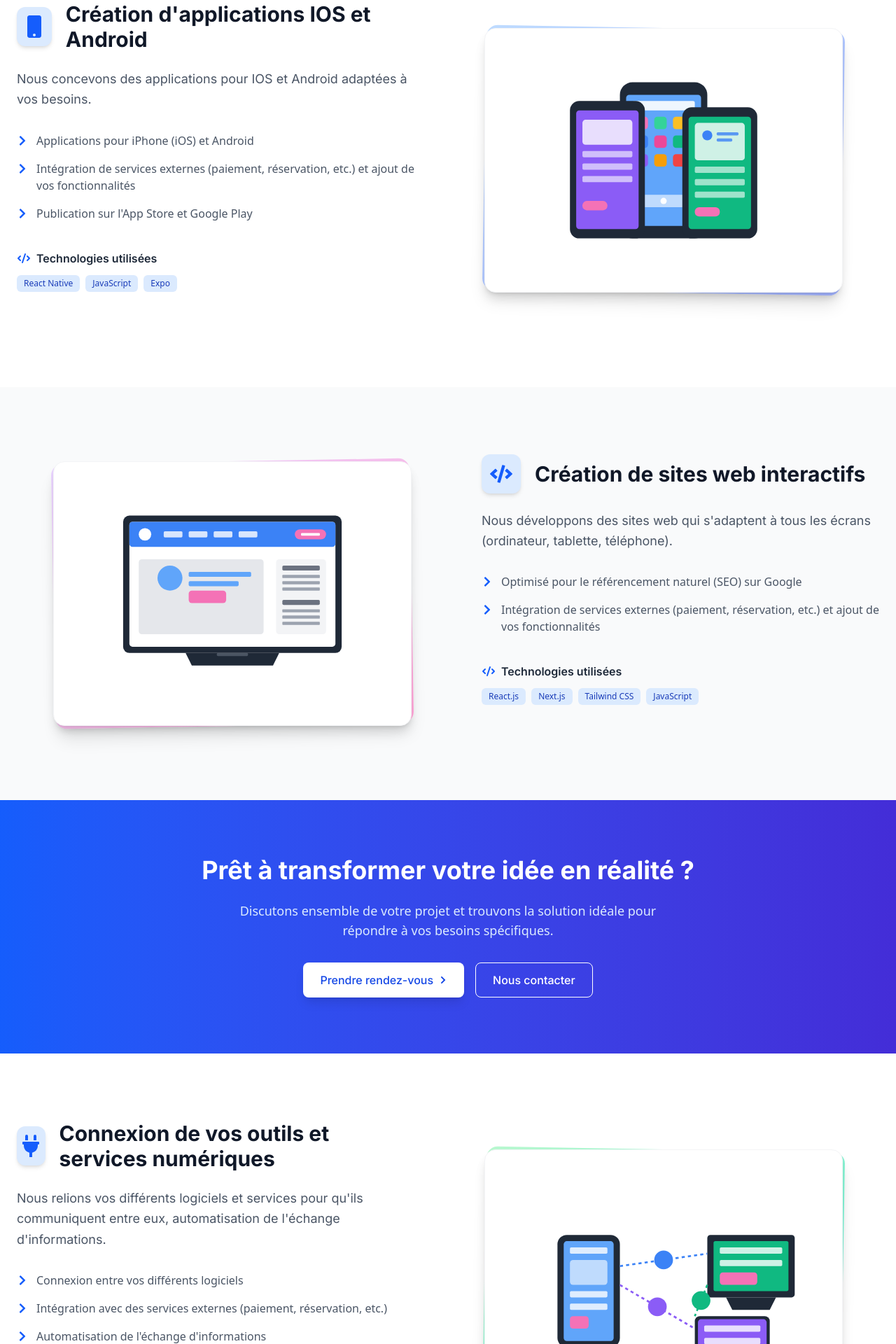
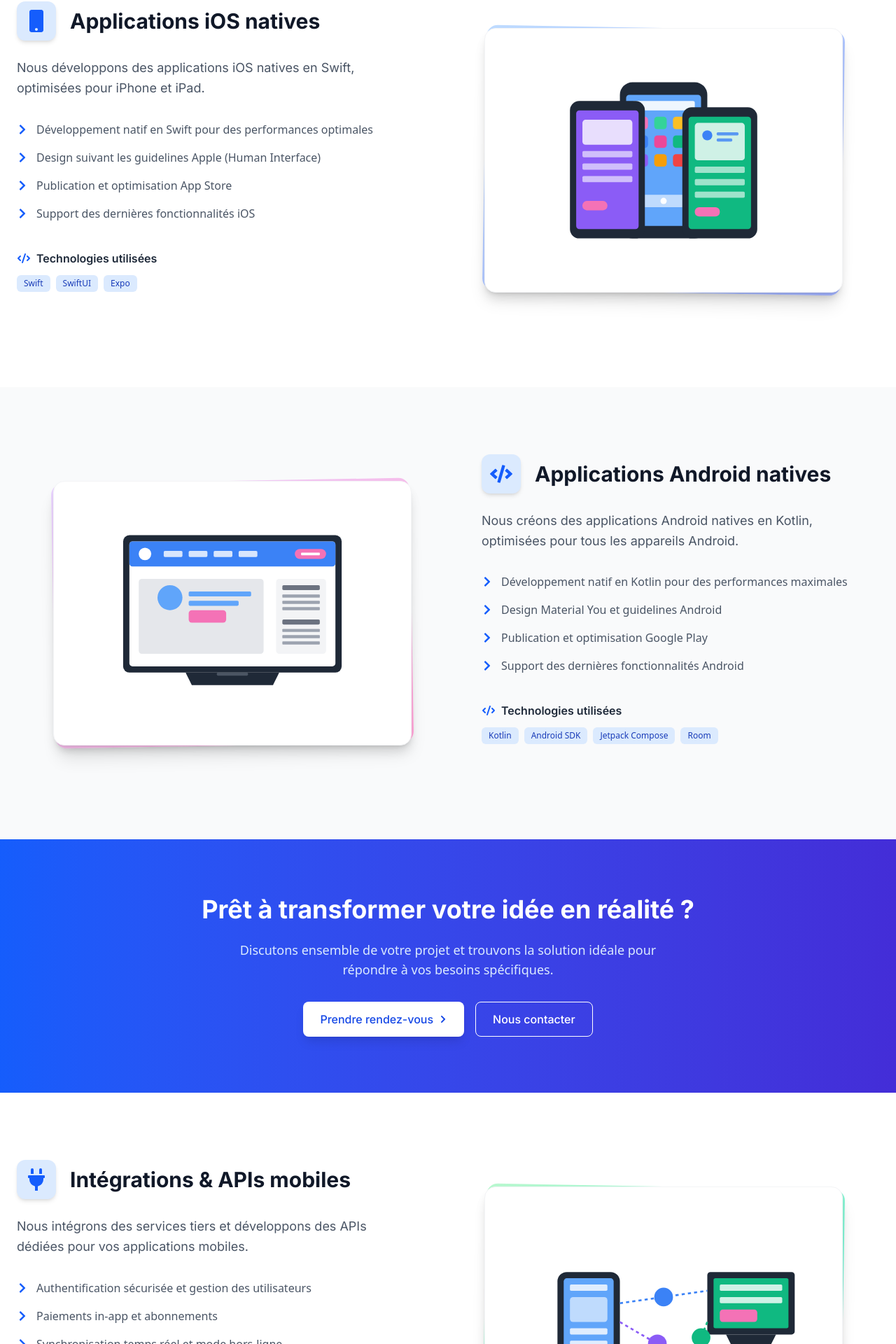
Before and after one commit to Lodgic-LLC/Landing-Website, a Next.js app: page /services in a window 1280 px wide. Shown: the part 635-2555 px from the top of the page at 70% size. Built offline with nearby package versions, Linux system fonts and the light colour scheme.

Commit message:
delete web

```diff
--- a/src/app/services/page.tsx
+++ b/src/app/services/page.tsx
@@ -3,11 +3,13 @@ import Link from 'next/link'
 import { FaMobile, FaCode, FaPlug, FaTools, FaChevronRight } from 'react-icons/fa'
 
 export const metadata: Metadata = {
-  title: 'Lodgic - Services',
-  description: 'Découvrez nos services et comment nous pouvons vous aider à atteindre vos objectifs numériques',
+  title: 'Lodgic - Services de Développement Mobile',
+  description:
+    'Découvrez nos services de développement mobile natif iOS et Android pour créer des applications performantes et innovantes',
   openGraph: {
-    title: 'Lodgic - Services',
-    description: 'Découvrez nos services et comment nous pouvons vous aider à atteindre vos objectifs numériques',
+    title: 'Lodgic - Services de Développement Mobile',
+    description:
+      'Découvrez nos services de développement mobile natif iOS et Android pour créer des applications performantes et innovantes',
     url: 'https://lodgic-dev.com/services',
     siteName: 'Lodgic',
     images: [
@@ -15,7 +17,7 @@ export const metadata: Metadata = {
         url: 'https://lodgic-dev.com/FullLogo_Transparent_NoBuffer.png',
         width: 1200,
         height: 630,
-        alt: 'Lodgic Services',
+        alt: 'Lodgic Services Mobile',
       },
     ],
     locale: 'fr_FR',
@@ -32,54 +34,58 @@ export default function Services() {
     {
       id: 1,
       icon: <FaMobile className="h-8 w-8 text-blue-600" />,
-      title: "Création d'applications IOS et Android",
-      description: 'Nous concevons des applications pour IOS et Android adaptées à vos besoins.',
+      title: 'Applications iOS natives',
+      description: 'Nous développons des applications iOS natives en Swift, optimisées pour iPhone et iPad.',
       color: 'from-blue-200 to-indigo-300',
       delay: 100,
       features: [
-        'Applications pour iPhone (iOS) et Android',
-        'Intégration de services externes (paiement, réservation, etc.) et ajout de vos fonctionnalités',
-        "Publication sur l'App Store et Google Play",
+        'Développement natif en Swift pour des performances optimales',
+        'Design suivant les guidelines Apple (Human Interface)',
+        'Publication et optimisation App Store',
+        'Support des dernières fonctionnalités iOS',
       ],
     },
     {
       id: 2,
       icon: <FaCode className="h-8 w-8 text-blue-600" />,
-      title: 'Création de sites web interactifs',
-      description: "Nous développons des sites web qui s'adaptent à tous les écrans (ordinateur, tablette, téléphone).",
+      title: 'Applications Android natives',
+      description:
+        'Nous créons des applications Android natives en Kotlin, optimisées pour tous les appareils Android.',
       color: 'from-purple-200 to-pink-300',
       delay: 200,
       features: [
-        'Optimisé pour le référencement naturel (SEO) sur Google',
-        'Intégration de services externes (paiement, réservation, etc.) et ajout de vos fonctionnalités',
+        'Développement natif en Kotlin pour des performances maximales',
+        'Design Material You et guidelines Android',
+        'Publication et optimisation Google Play',
+        'Support des dernières fonctionnalités Android',
       ],
     },
     {
       id: 3,
       icon: <FaPlug className="h-8 w-8 text-blue-600" />,
-      title: 'Connexion de vos outils et services numériques',
-      description:
-        "Nous relions vos différents logiciels et services pour qu'ils communiquent entre eux, automatisation de l'échange d'informations.",
+      title: 'Intégrations & APIs mobiles',
+      description: 'Nous intégrons des services tiers et développons des APIs dédiées pour vos applications mobiles.',
       color: 'from-green-200 to-teal-300',
       delay: 300,
       features: [
-        'Connexion entre vos différents logiciels',
-        'Intégration avec des services externes (paiement, réservation, etc.)',
-        "Automatisation de l'échange d'informations",
+        'Authentification sécurisée et gestion des utilisateurs',
+        'Paiements in-app et abonnements',
+        'Synchronisation temps réel et mode hors-ligne',
+        'APIs REST et GraphQL optimisées mobile',
       ],
     },
     {
       id: 4,
       icon: <FaTools className="h-8 w-8 text-blue-600" />,
-      title: 'Assistance et amélioration continue',
-      description:
-        "Aprés la réalisation de votre applicaiton, nous vous accompagnons dans l'amélioration de votre application.",
+      title: 'Maintenance & Évolution',
+      description: "Nous assurons le suivi, la maintenance et l'évolution de vos applications mobiles dans le temps.",
       color: 'from-yellow-200 to-amber-300',
       delay: 400,
       features: [
-        'Protection contre les risques de sécurité',
-        'Assistance en cas de problème',
-        'Sauvegarde régulière de vos données',
+        'Mises à jour régulières et correctifs',
+        'Monitoring des performances et crash reporting',
+        'Support technique réactif',
+        'Évolutions et nouvelles fonctionnalités',
       ],
     },
   ]
@@ -177,11 +183,11 @@ export default function Services() {
         <div className="container mx-auto px-4 sm:px-6 relative z-10">
           <div className="text-center max-w-3xl mx-auto">
             <h1 className="text-3xl md:text-4xl lg:text-5xl font-inter-bold text-white mb-4 md:mb-6 leading-tight">
-              Des outils numériques <span className="text-blue-200">sur mesure</span> pour votre entreprise
+              Applications Mobiles <span className="text-blue-200">Natives</span> iOS & Android
             </h1>
             <p className="font-inter-regular text-white text-opacity-90 mb-6 md:mb-8 text-base md:text-lg lg:text-xl leading-relaxed">
-              Nous créons des applications mobiles et des sites web adaptés à vos besoins avec un accompagnement
-              personnalisé à chaque étape de votre projet.
+              Nous développons des applications mobiles natives performantes et innovantes, parfaitement adaptées aux
+              besoins de votre entreprise et de vos utilisateurs.
             </p>
             <div className="flex flex-wrap justify-center gap-3 md:gap-4 mt-8 md:mt-10">
               <Link
@@ -290,10 +296,10 @@ export default function Services() {
                   {service.id === 1 && (
                     <>
                       <span className="bg-blue-100 text-blue-800 text-xs font-medium px-2.5 py-1 rounded-md">
-                        React Native
+                        Swift
                       </span>
                       <span className="bg-blue-100 text-blue-800 text-xs font-medium px-2.5 py-1 rounded-md">
-                        JavaScript
+                        SwiftUI
                       </span>
                       <span className="bg-blue-100 text-blue-800 text-xs font-medium px-2.5 py-1 rounded-md">Expo</span>
                     </>
@@ -301,17 +307,15 @@ export default function Services() {
                   {service.id === 2 && (
                     <>
                       <span className="bg-blue-100 text-blue-800 text-xs font-medium px-2.5 py-1 rounded-md">
-                        React.js
+                        Kotlin
                       </span>
                       <span className="bg-blue-100 text-blue-800 text-xs font-medium px-2.5 py-1 rounded-md">
-                        Next.js
+                        Android SDK
                       </span>
                       <span className="bg-blue-100 text-blue-800 text-xs font-medium px-2.5 py-1 rounded-md">
-                        Tailwind CSS
+                        Jetpack Compose
                       </span>
-                      <span className="bg-blue-100 text-blue-800 text-xs font-medium px-2.5 py-1 rounded-md">
-                        JavaScript
-                      </span>
+                      <span className="bg-blue-100 text-blue-800 text-xs font-medium px-2.5 py-1 rounded-md">Room</span>
                     </>
                   )}
                   {service.id === 3 && (
--- a/src/components/pages/home/Hero.tsx
+++ b/src/components/pages/home/Hero.tsx
@@ -94,17 +94,14 @@ export default function Hero() {
           <h1 className="font-inter-bold text-4xl md:text-5xl lg:text-6xl text-white leading-tight mb-6">
             Développement d'
             <span className="bg-gradient-to-r from-blue-300 to-blue-100 text-transparent bg-clip-text font-extrabold">
-              applications web
-            </span>{' '}
-            et{' '}
-            <span className="bg-gradient-to-r from-blue-300 to-blue-100 text-transparent bg-clip-text font-extrabold">
-              mobile
+              applications mobiles
             </span>{' '}
             sur mesure
           </h1>
 
           <p className="font-inter-regular text-white text-opacity-90 mb-10 max-w-2xl mx-auto text-lg md:text-xl leading-relaxed">
-            Expertise technique, design innovant et accompagnement personnalisé pour concrétiser vos projets digitaux.
+            Expertise technique, design innovant et accompagnement personnalisé pour concrétiser vos projets
+            d'applications mobiles.
           </p>
 
           <div className="flex flex-wrap justify-center gap-4">
--- a/src/components/pages/home/Process.tsx
+++ b/src/components/pages/home/Process.tsx
@@ -45,11 +45,11 @@ export default function Process() {
             strokeLinecap="round"
             strokeLinejoin="round"
             strokeWidth="2"
-            d="M16 11V7a4 4 0 00-8 0v4M5 9h14l1 12H4L5 9z"
+            d="M12 18h.01M8 21h8a2 2 0 002-2V5a2 2 0 00-2-2H8a2 2 0 00-2 2v14a2 2 0 002 2z"
           />
         </svg>
       ),
-      title: 'Catalogue produits',
+      title: 'Applications iOS natives',
     },
     {
       icon: (
@@ -64,11 +64,11 @@ export default function Process() {
             strokeLinecap="round"
             strokeLinejoin="round"
             strokeWidth="2"
-            d="M3 3h2l.4 2M7 13h10l4-8H5.4M7 13L5.4 5M7 13l-2.293 2.293c-.63.63-.184 1.707.707 1.707H17m0 0a2 2 0 100 4 2 2 0 000-4zm-8 2a2 2 0 11-4 0 2 2 0 014 0z"
+            d="M12 18h.01M8 21h8a2 2 0 002-2V5a2 2 0 00-2-2H8a2 2 0 00-2 2v14a2 2 0 002 2z"
           />
         </svg>
       ),
-      title: "Panier d'achat",
+      title: 'Applications Android natives',
     },
     {
       icon: (
@@ -87,7 +87,7 @@ export default function Process() {
           />
         </svg>
       ),
-      title: 'Intégration Blockchain',
+      title: 'Synchronisation hors-ligne',
     },
     {
       icon: (
@@ -106,7 +106,7 @@ export default function Process() {
           />
         </svg>
       ),
-      title: 'Intégration IA',
+      title: 'Intégration IA mobile',
     },
     {
       icon: (
@@ -121,11 +121,11 @@ export default function Process() {
             strokeLinecap="round"
             strokeLinejoin="round"
             strokeWidth="2"
-            d="M7 12l3-3 3 3 4-4M8 21l4-4 4 4M3 4h18M4 4h16v12a1 1 0 01-1 1H5a1 1 0 01-1-1V4z"
+            d="M12 18h.01M8 21h8a2 2 0 002-2V5a2 2 0 00-2-2H8a2 2 0 00-2 2v14a2 2 0 002 2z"
           />
         </svg>
       ),
-      title: 'Graphiques en temps réel',
+      title: 'Interfaces natives',
     },
     {
       icon: (
@@ -144,7 +144,7 @@ export default function Process() {
           />
         </svg>
       ),
-      title: 'Système de paiement sécurisé',
+      title: 'Paiements in-app',
     },
     {
       icon: (
@@ -163,7 +163,7 @@ export default function Process() {
           />
         </svg>
       ),
-      title: 'Alertes personnalisées',
+      title: 'Push notifications',
     },
     {
       icon: (
@@ -178,11 +178,11 @@ export default function Process() {
             strokeLinecap="round"
             strokeLinejoin="round"
             strokeWidth="2"
-            d="M9 19v-6a2 2 0 00-2-2H5a2 2 0 00-2 2v6a2 2 0 002 2h2a2 2 0 002-2zm0 0V9a2 2 0 012-2h2a2 2 0 012 2v10m-6 0a2 2 0 002 2h2a2 2 0 002-2m0 0V5a2 2 0 012-2h2a2 2 0 012 2v14a2 2 0 01-2 2h-2a2 2 0 01-2-2z"
+            d="M12 18h.01M8 21h8a2 2 0 002-2V5a2 2 0 00-2-2H8a2 2 0 00-2 2v14a2 2 0 002 2z"
           />
         </svg>
       ),
-      title: 'Dashboard de suivi',
+      title: 'Géolocalisation',
     },
     {
       icon: (
@@ -197,11 +197,11 @@ export default function Process() {
             strokeLinecap="round"
             strokeLinejoin="round"
             strokeWidth="2"
-            d="M20 7l-8-4-8 4m16 0l-8 4m8-4v10l-8 4m0-10L4 7m8 4v10M4 7v10l8 4"
+            d="M12 18h.01M8 21h8a2 2 0 002-2V5a2 2 0 00-2-2H8a2 2 0 00-2 2v14a2 2 0 002 2z"
           />
         </svg>
       ),
-      title: 'Gestion des stocks',
+      title: 'Authentification biométrique',
     },
     {
       icon: (
@@ -220,26 +220,7 @@ export default function Process() {
           />
         </svg>
       ),
-      title: 'Messagerie en temps réel',
-    },
-    {
-      icon: (
-        <svg
-          className="w-5 h-5"
-          fill="none"
-          stroke="currentColor"
-          viewBox="0 0 24 24"
-          xmlns="http://www.w3.org/2000/svg"
-        >
-          <path
-            strokeLinecap="round"
-            strokeLinejoin="round"
-            strokeWidth="2"
-            d="M15 17h5l-1.405-1.405A2.032 2.032 0 0118 14.158V11a6.002 6.002 0 00-4-5.659V5a2 2 0 10-4 0v.341C7.67 6.165 6 8.388 6 11v3.159c0 .538-.214 1.055-.595 1.436L4 17h5m6 0v1a3 3 0 11-6 0v-1m6 0H9"
-          />
-        </svg>
-      ),
-      title: 'Notifications automatiques',
+      title: 'Chat temps réel',
     },
     {
       icon: (
@@ -258,7 +239,7 @@ export default function Process() {
           />
         </svg>
       ),
-      title: 'Interfaces personnalisées',
+      title: 'Partage social',
     },
     {
       icon: (
@@ -273,68 +254,11 @@ export default function Process() {
             strokeLinecap="round"
             strokeLinejoin="round"
             strokeWidth="2"
-            d="M9 12l2 2 4-4m5.618-4.016A11.955 11.955 0 0112 2.944a11.955 11.955 0 01-8.618 3.04A12.02 12.02 0 003 9c0 5.591 3.824 10.29 9 11.622 5.176-1.332 9-6.03 9-11.622 0-1.042-.133-2.052-.382-3.016z"
+            d="M12 18h.01M8 21h8a2 2 0 002-2V5a2 2 0 00-2-2H8a2 2 0 00-2 2v14a2 2 0 002 2z"
           />
         </svg>
       ),
-      title: 'Authentification sécurisée',
-    },
-    {
-      icon: (
-        <svg
-          className="w-5 h-5"
-          fill="none"
-          stroke="currentColor"
-          viewBox="0 0 24 24"
-          xmlns="http://www.w3.org/2000/svg"
-        >
-          <path
-            strokeLinecap="round"
-            strokeLinejoin="round"
-            strokeWidth="2"
-            d="M3 8l7.89 5.26a2 2 0 002.22 0L21 8M5 19h14a2 2 0 002-2V7a2 2 0 00-2-2H5a2 2 0 00-2 2v10a2 2 0 002 2z"
-          />
-        </svg>
-      ),
-      title: 'Système de Notifications',
-    },
-    {
-      icon: (
-        <svg
-          className="w-5 h-5"
-          fill="none"
-          stroke="currentColor"
-          viewBox="0 0 24 24"
-          xmlns="http://www.w3.org/2000/svg"
-        >
-          <path
-            strokeLinecap="round"
-            strokeLinejoin="round"
-            strokeWidth="2"
-            d="M17 8h2a2 2 0 012 2v6a2 2 0 01-2 2h-2v4l-4-4H9a1.994 1.994 0 01-1.414-.586m0 0L11 14h4a2 2 0 002-2V6a2 2 0 00-2-2H5a2 2 0 00-2 2v6a2 2 0 002 2h2v4l.586-.586z"
-          />
-        </svg>
-      ),
-      title: 'Système de chatbot IA',
-    },
-    {
-      icon: (
-        <svg
-          className="w-5 h-5"
-          fill="none"
-          stroke="currentColor"
-          viewBox="0 0 24 24"
-          xmlns="http://www.w3.org/2000/svg"
-        >
-          <path
-            strokeLinecap="round"
-            strokeLinejoin="round"
-            strokeWidth="2"
-            d="M9 20l-5.447-2.724A1 1 0 013 16.382V5.618a1 1 0 011.447-.894L9 7m0 13l6-3m-6 3V7m6 10l4.553 2.276A1 1 0 0021 18.382V7.618a1 1 0 00-.553-.894L15 4m0 13V4m0 0L9 7"
-          />
-        </svg>
-      ),
-      title: 'Carte et Géolocalisation',
+      title: 'Synchronisation cloud',
     },
   ]
 
--- a/src/components/pages/home/SuccessStories.tsx
+++ b/src/components/pages/home/SuccessStories.tsx
@@ -318,7 +318,7 @@ export default function SuccessStories() {
 
         <div className="text-center mt-16">
           <Link
-            href="/projets"
+            href="/rendez-vous"
             className="inline-flex items-center px-6 py-3 bg-blue-600 text-white rounded-lg hover:bg-blue-700 transition-colors shadow-md hover:shadow-lg transform hover:-translate-y-1 duration-300"
           >
             <svg
```
Also changed, not shown: src/app/page.tsx (+9 -8 lines), src/components/pages/home/FAQ.tsx (+7 -7 lines), src/components/pages/home/Features.tsx (+32 -48 lines), src/components/pages/home/ProjectCTA.tsx (+15 -50 lines), 1 other file (tests, documents, lock files or other folders).
